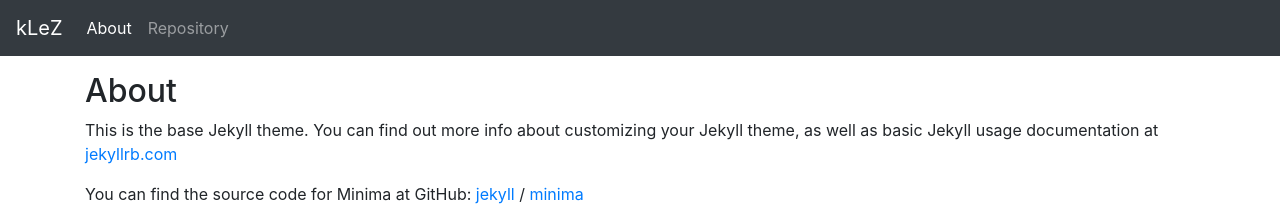
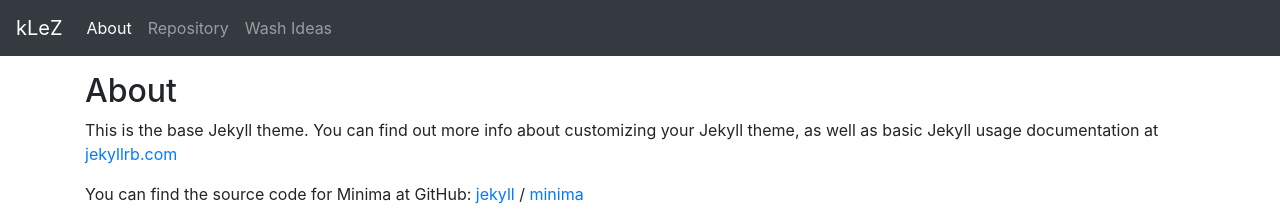
Before and after one commit to kLeZ/kLeZ.github.io, a Jekyll site: the page built from about.md, in a window 1280 px wide. Shown: the top 212 px of the page. Built offline with Jekyll 4.4.1, drawn with Linux system fonts in a browser that asks for light colours.

Commit message:
Added Wash Ideas link in navigation

```diff
--- a/_data/navigation.yml
+++ b/_data/navigation.yml
@@ -2,3 +2,5 @@
   url: /about
 - title: Repository
   url: https://github.com/kLeZ/kLeZ.github.io
+- title: Wash Ideas
+  url: /wash-ideas
```
